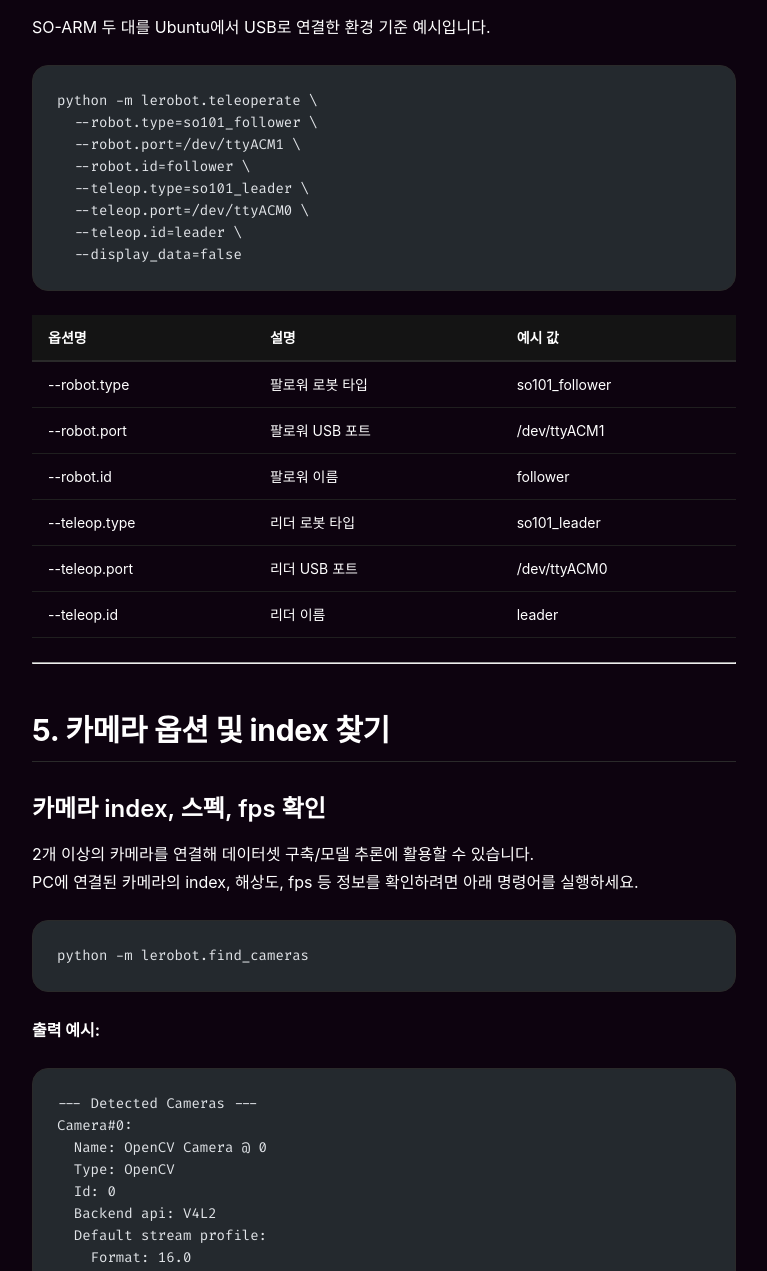
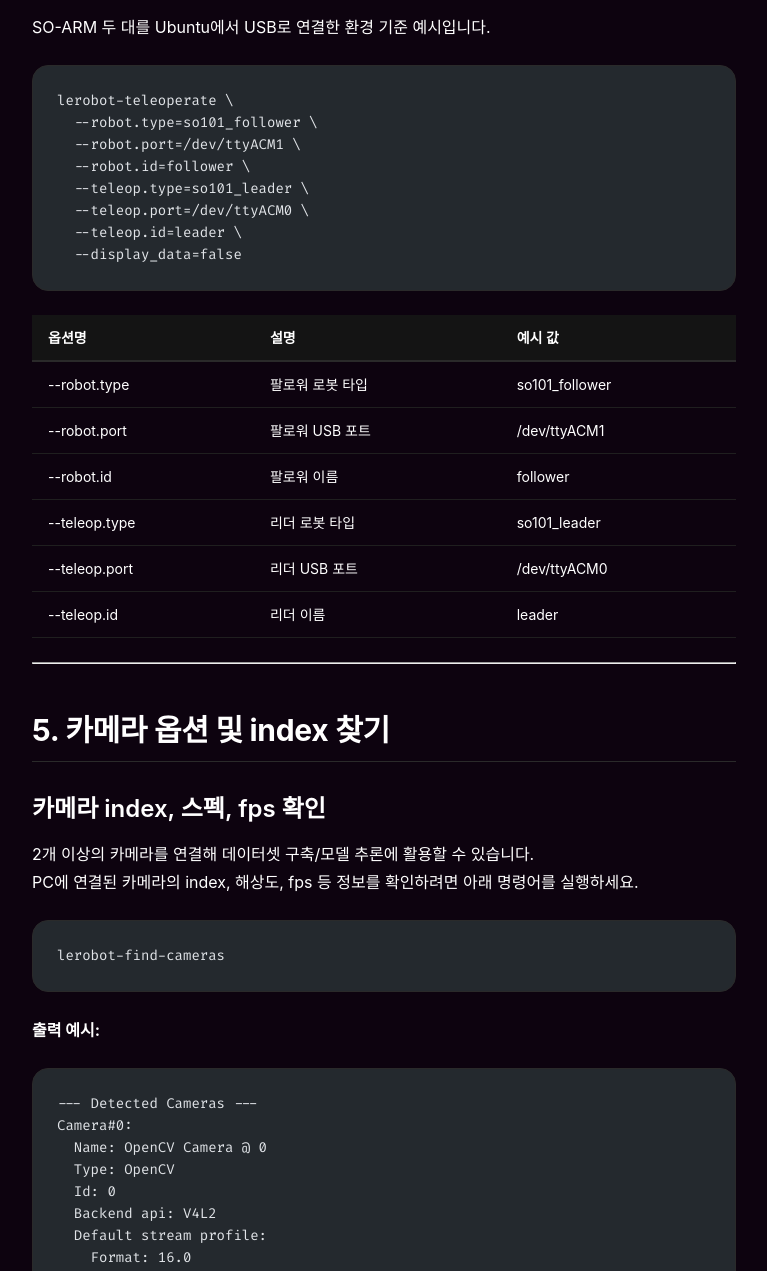
Before and after one commit to roboseasy/roboseasy.github.io, an Astro site: page /docs/physical-ai/lerobot/so-arm/software/teleoperation in a window 1280 px wide. Shown: the part 2209-3480 px from the top of the page, without its empty margins (396-1163 px from the left). Built offline with nearby package versions, Linux system fonts and the light colour scheme; Astro itself is replaced by a stand-in of ours; code samples lack their colours; a small style sheet from the web is missing.

Commit message:
new version teleopearation

````diff
--- a/src/content/docs/physical-ai/lerobot/so-arm/software/teleoperation.mdx
+++ b/src/content/docs/physical-ai/lerobot/so-arm/software/teleoperation.mdx
@@ -81,7 +81,7 @@ source .venv/bin/activate
 SO-ARM 두 대를 Ubuntu에서 USB로 연결한 환경 기준 예시입니다.
 
 ```bash
-python -m lerobot.teleoperate \
+lerobot-teleoperate \
   --robot.type=so101_follower \
   --robot.port=/dev/ttyACM1 \
   --robot.id=follower \
@@ -110,7 +110,7 @@ python -m lerobot.teleoperate \
 PC에 연결된 카메라의 index, 해상도, fps 등 정보를 확인하려면 아래 명령어를 실행하세요.
 
 ```bash
-python -m lerobot.find_cameras
+lerobot-find-cameras
 ```
 
 **출력 예시:**
@@ -143,7 +143,7 @@ Camera#1:
 ### 카메라 옵션 적용 예시
 
 ```bash
-python -m lerobot.teleoperate \
+lerobot-teleoperate \ \
   --robot.type=so101_follower \
   --robot.port=/dev/ttyACM1 \
   --robot.id=follower \
````
